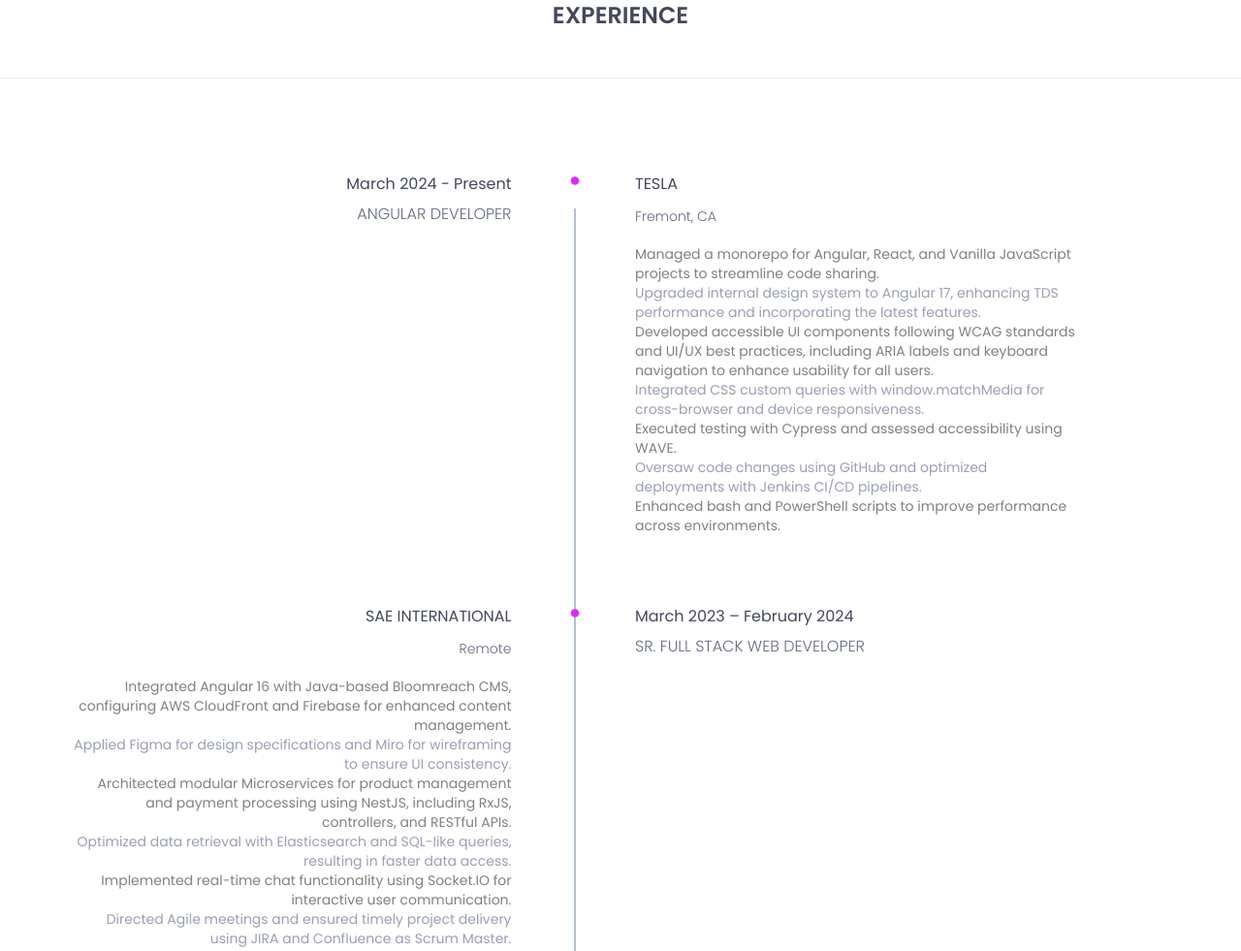
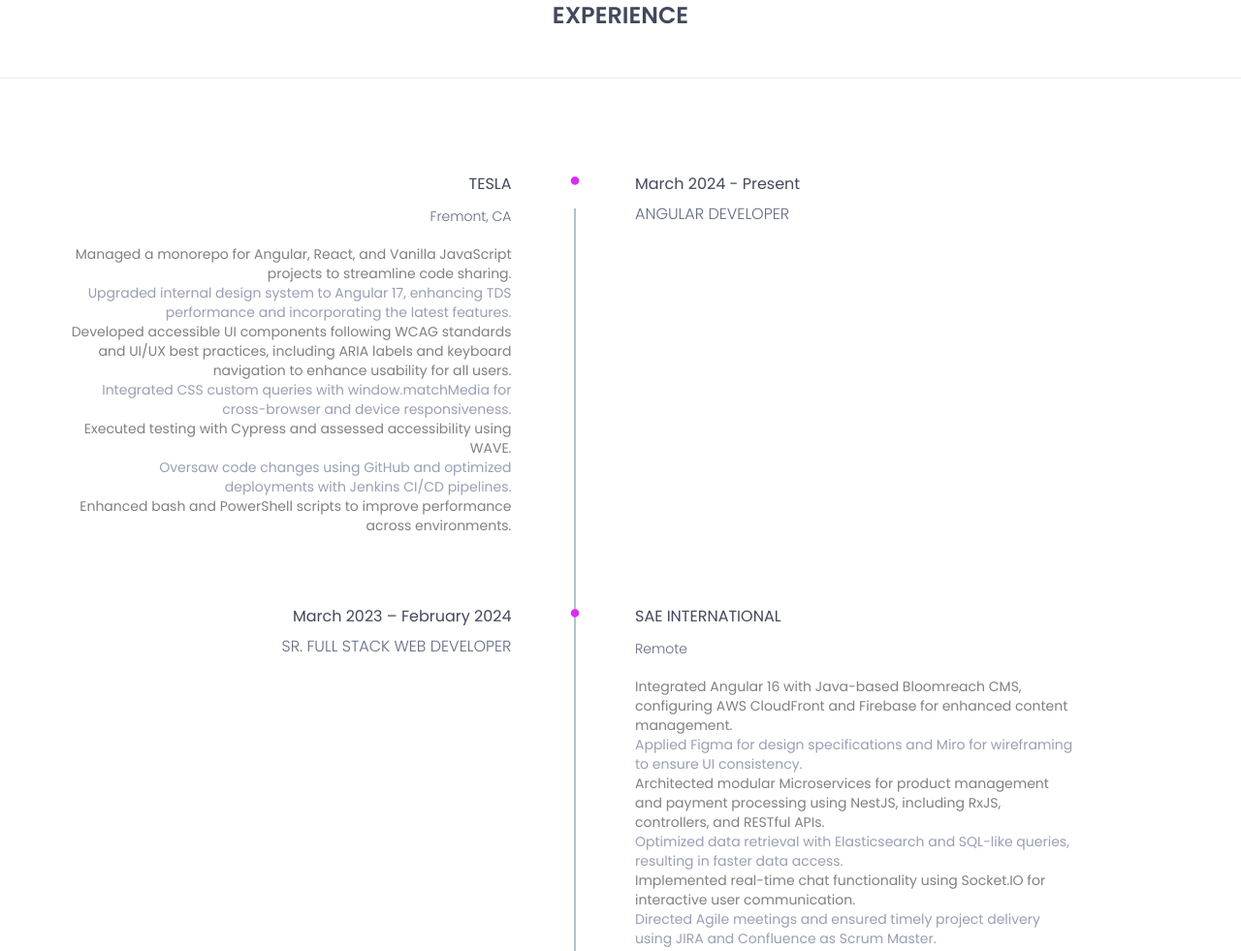
Before and after one commit to yoookii/yoookii.github.io, a website: page index.html in a window 1280 px wide. Shown: the part 2938-3919 px from the top of the page at 97% size. Drawn offline with nearby package versions, Linux system fonts and the light colour scheme.

Commit message:
layout aligned

```diff
--- a/index.html
+++ b/index.html
@@ -330,18 +330,9 @@
               <div class="single-timeline-box fix">
                 <div class="row">
                   <div class="col-md-5">
-                    <div class="experience-time text-right">
-                      <h2>March 2024 - Present</h2>
-                      <h3>Angular Developer</h3>
-                    </div>
-                  </div>
-                  <div class="col-md-offset-1 col-md-5">
                     <div class="timeline">
-                      <div class="timeline-content">
-                        <h4 class="title">
-                          <span><i class="fa fa-circle" aria-hidden="true"></i></span>
-                          Tesla
-                        </h4>
+                      <div class="timeline-content text-right">
+                        <h4 class="title">Tesla</h4>
                         <h5>Fremont, CA</h5>
                         <ul class="description">
                           <li>
@@ -373,6 +364,15 @@
                       </div>
                     </div>
                   </div>
+                  <div class="col-md-offset-1 col-md-5 experience-time-main">
+                    <div class="experience-time">
+                      <h2>
+                        <span><i class="fa fa-circle" aria-hidden="true"></i></span>
+                        March 2024 - Present
+                      </h2>
+                      <h3>Angular Developer</h3>
+                    </div>
+                  </div>
                 </div>
               </div>
             </li>
@@ -382,9 +382,18 @@
               <div class="single-timeline-box fix">
                 <div class="row">
                   <div class="col-md-5">
+                    <div class="experience-time text-right">
+                      <h2>March 2023 – February 2024</h2>
+                      <h3>Sr. Full Stack Web Developer</h3>
+                    </div>
+                  </div>
+                  <div class="col-md-offset-1 col-md-5">
                     <div class="timeline">
-                      <div class="timeline-content text-right">
-                        <h4 class="title">SAE International</h4>
+                      <div class="timeline-content">
+                        <h4 class="title">
+                          <span><i class="fa fa-circle" aria-hidden="true"></i></span>
+                          SAE International
+                        </h4>
                         <h5>remote</h5>
                         <ul class="description">
                           <li>
@@ -411,15 +420,6 @@
                           </li>
                         </ul>
                       </div>
-                    </div>
-                  </div>
-                  <div class="col-md-offset-1 col-md-5 experience-time-main">
-                    <div class="experience-time">
-                      <h2>
-                        <span><i class="fa fa-circle" aria-hidden="true"></i></span>
-                        March 2023 – February 2024
-                      </h2>
-                      <h3>Sr. Full Stack Web Developer</h3>
                     </div>
                   </div>
                 </div>
@@ -460,7 +460,7 @@
                             Enhanced system performance with lazy loading and web vitals, reducing page load times.
                           </li>
                           <li>
-                            Applied automated unit tests in Jasmine, ensuring code quality and adherence to coding
+                            Applied automated unit tests in Jasmine and Karma, ensuring code quality and adherence to coding
                             standards.
                           </li>
                           <li>
```
Also changed, not shown: 1 other file.
